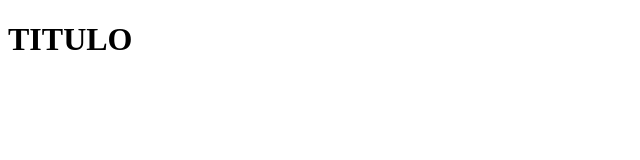
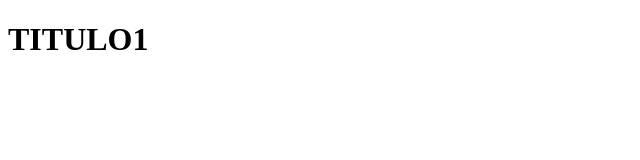
Before and after one commit to BacinoAilin/Prueba2, a plain HTML site: page index.html in a window 1280 px wide. Shown: the full height of the page, 0-640 px from the left. Drawn offline with Linux system fonts and the light colour scheme.

Commit message:
tercer borrador

```diff
--- a/index.html
+++ b/index.html
@@ -6,6 +6,6 @@
     <title>Prueba</title>
 </head>
 <body>
-    <h1>TITULO</h1>
+    <h1>TITULO1</h1>
 </body>
 </html>
```
